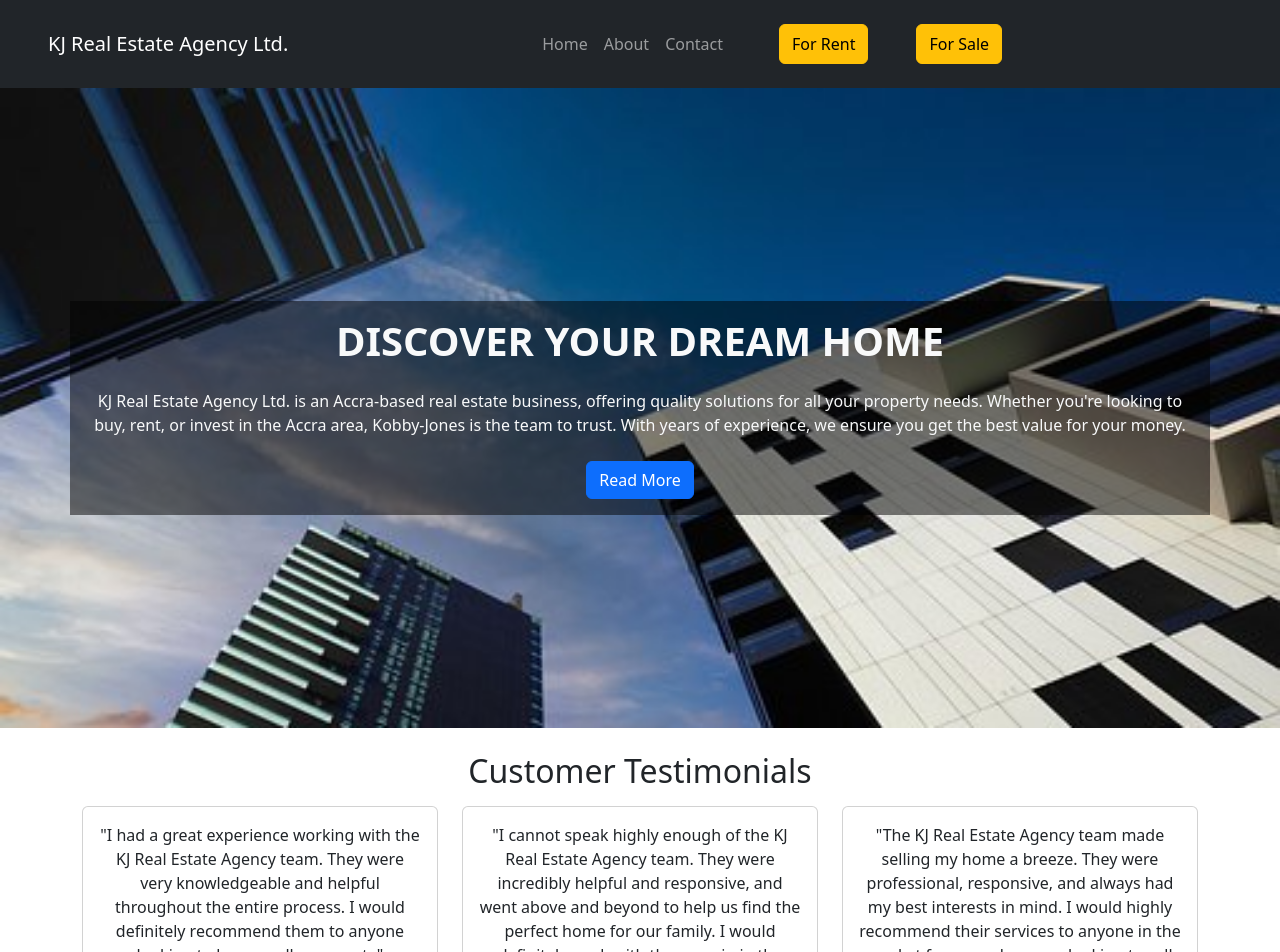
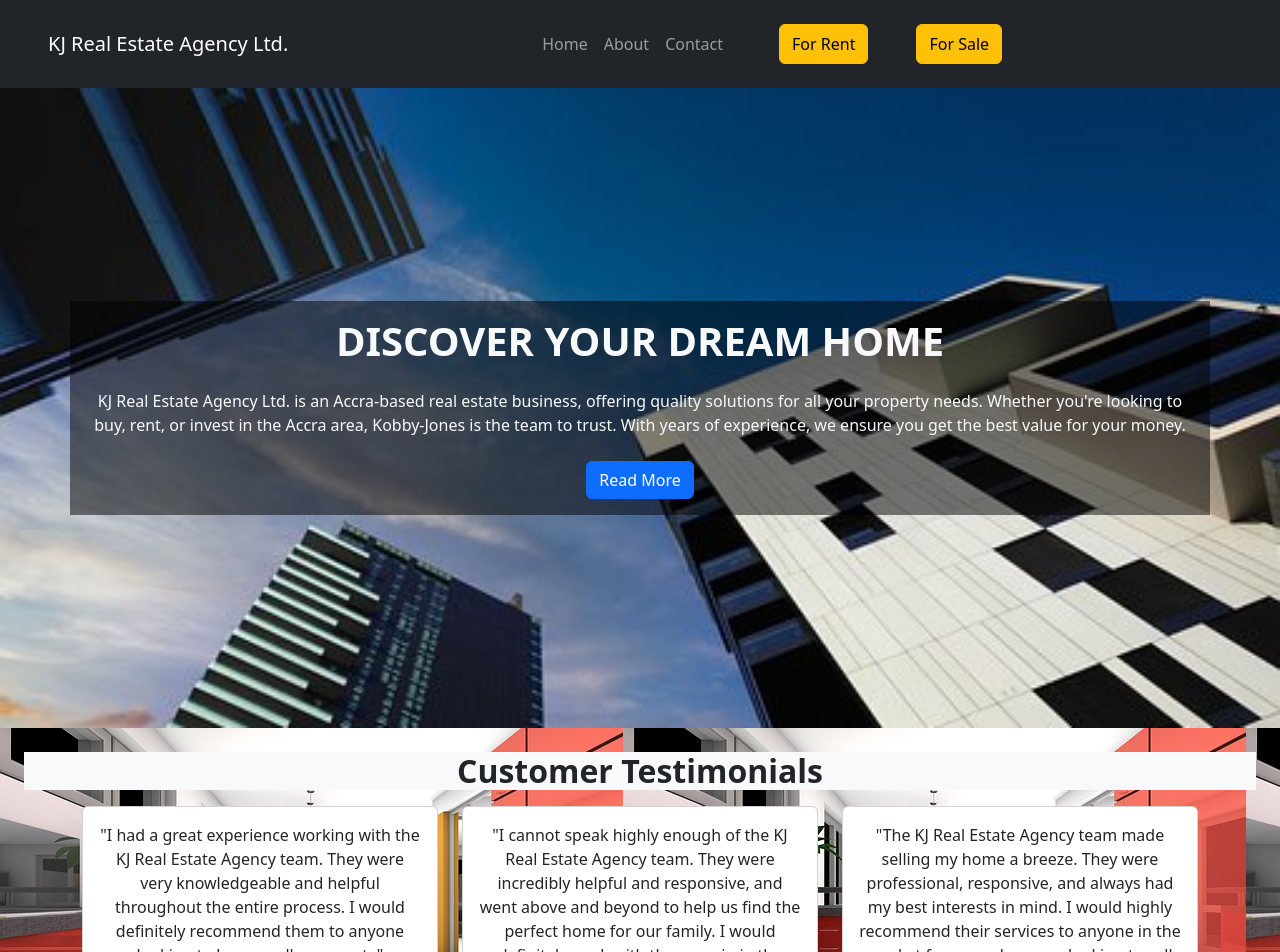
Before and after one commit to Kobby-Jones/react-deployment-with-k8s-ArgoCD, a React (Create React App) app: page / in a window 1280 px wide. Shown: the top 952 px of the page. Built offline with nearby package versions, Linux system fonts and the light colour scheme.

Commit message:
Testimonials Background set

```diff
--- a/src/components/Home.jsx
+++ b/src/components/Home.jsx
@@ -10,6 +10,7 @@ const HomePage = () => {
           backgroundImage: `url(${backgroundImage})`,
           height: "80vh",
           backgroundSize: "cover",
+          backgroundAttachment: 'fixed'
         }}
       >
         <Container>
--- a/src/components/Testiminials.jsx
+++ b/src/components/Testiminials.jsx
@@ -1,13 +1,20 @@
 import React from 'react';
 import TestimonialRow from './TestimonialRow';
+import backgroundImage from '../img/image_3.jpg'
 
 
 const Testimonials = () => {
     return (
-        <div className='p-4'>
-            <h2 className='text-center mb-3'>Customer Testimonials</h2>
-            <TestimonialRow />
-        </div>
-    )
+      <div
+        className="p-4"
+        style={{
+            backgroundImage: `url(${backgroundImage})`,
+            backgroundAttachment:'fixed'
+        }}
+      >
+        <h2 className="text-center fw-bolder bg-light mb-3">Customer Testimonials</h2>
+        <TestimonialRow />
+      </div>
+    );
 }
 export default Testimonials;
```
